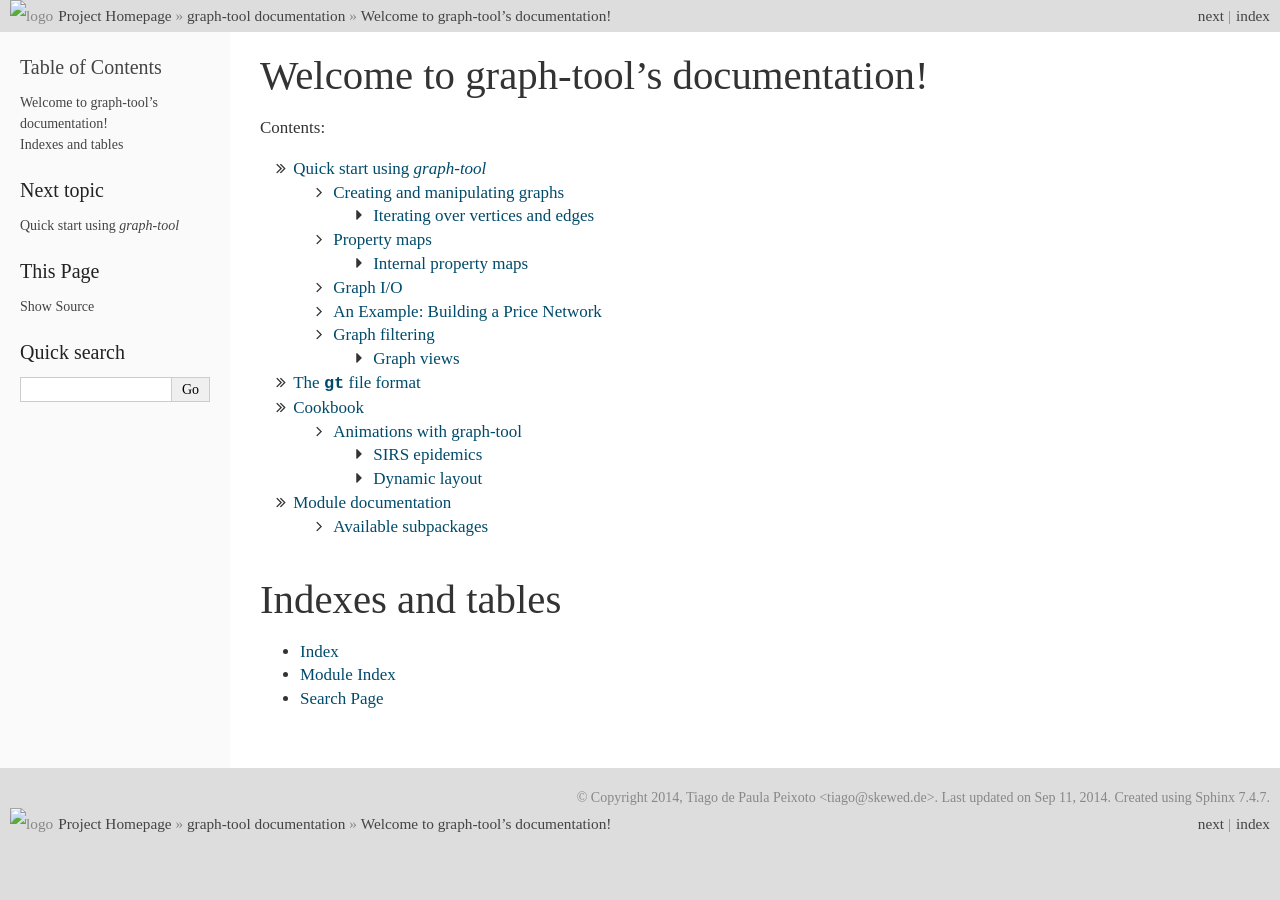
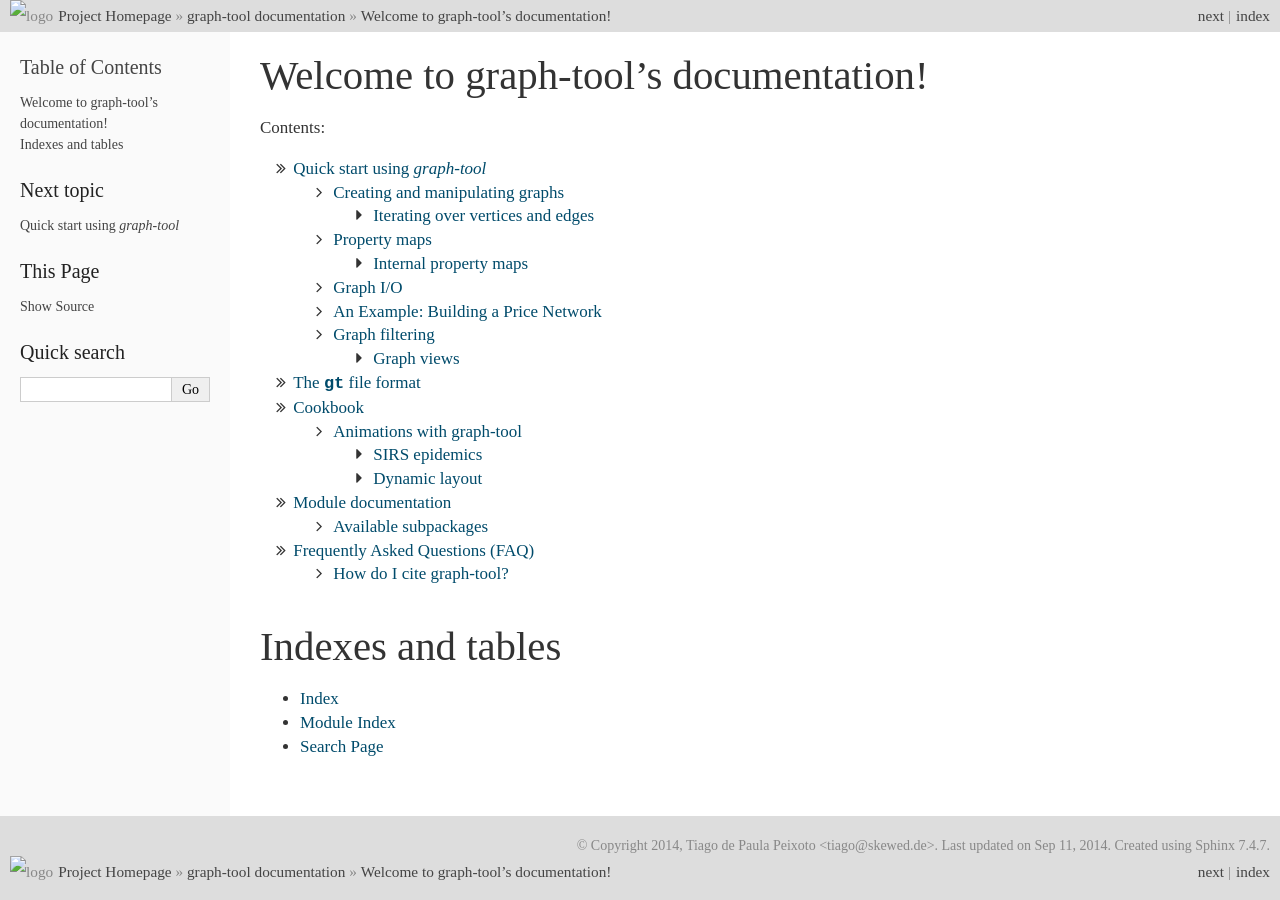
Before and after one commit to antmd/graph-tool, a Sphinx documentation site: the page built from doc/index.rst, in a window 1280 px wide. Built offline with Sphinx 7.4.7, drawn with Linux system fonts in a browser that asks for light colours; some web fonts are replaced; the version number could not be read and is left out; part of the change alters nothing that is shown.

```diff
--- /dev/null
+++ b/doc/faq.rst
@@ -0,0 +1,29 @@
+.. _sec_faq:
+
+Frequently Asked Questions (FAQ)
+================================
+
+How do I cite graph-tool?
+-------------------------
+
+You can cite graph-tool in your publications as follows:
+
+    Tiago P. Peixoto, "The graph-tool python library", figshare. (2014)
+    :doi:`10.6084/m9.figshare.1164194`
+
+Here is a more convenient `BibTeX <http://www.bibtex.org>`_ entry:
+
+.. code-block:: none
+
+    @article{peixoto_graph-tool_2014,
+             title = {The graph-tool python library},
+             url = {http://figshare.com/articles/graph_tool/1164194},
+             doi = {10.6084/m9.figshare.1164194},
+             urldate = {2014-09-10},
+             journal = {figshare},
+             author = {Peixoto, Tiago P.},
+             year = {2014},
+             keywords = {all, complex networks, graph, network, other}}
+
+More information can be found at the `figshare site
+<http://figshare.com/articles/graph_tool/1164194>`_.
--- a/doc/index.rst
+++ b/doc/index.rst
@@ -11,6 +11,7 @@ Contents:
    gt_format
    demos/index
    modules
+   faq
 
 Indexes and tables
 ==================
```
